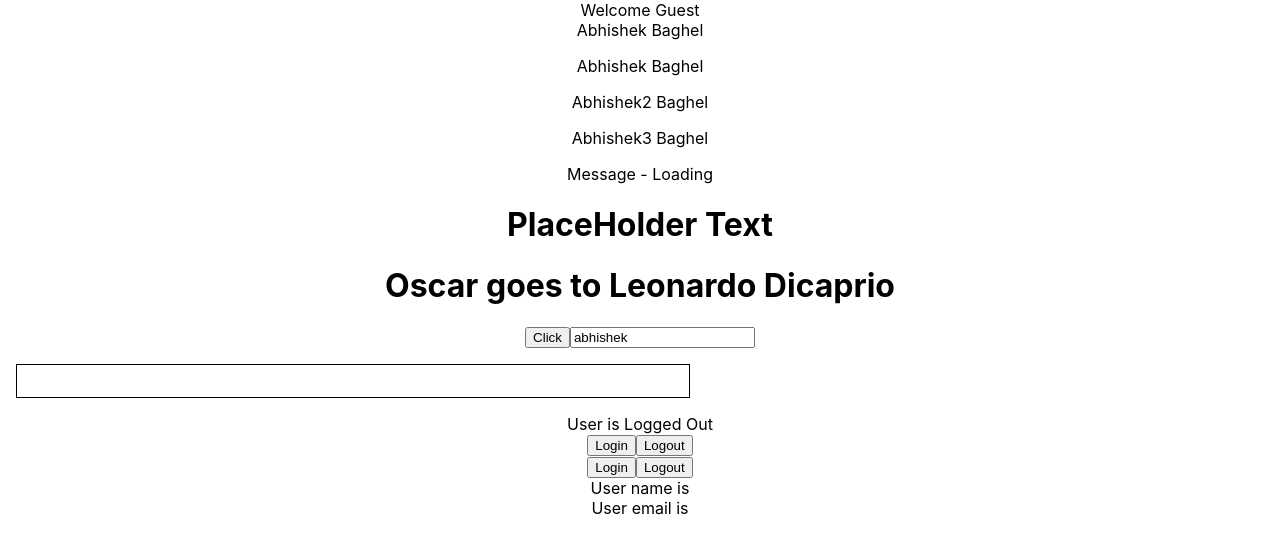
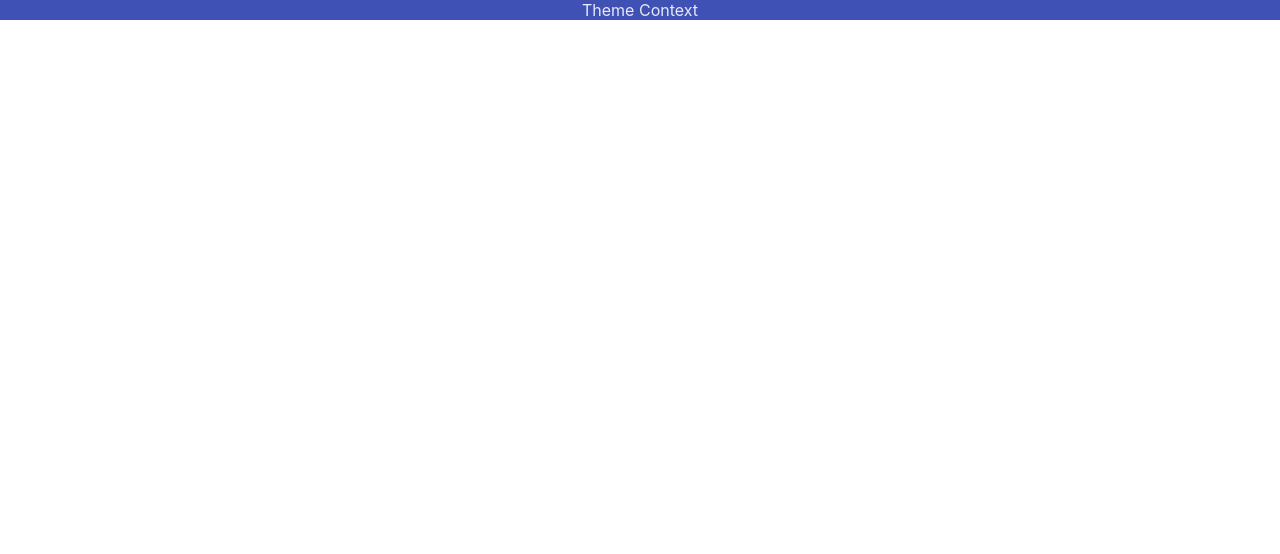
Before and after one commit to Aadiyogi112/React-Typescript, a React (Create React App) app in the folder react-typescript-demo/: page / in a window 1280 px wide. Shown: the top 554 px of the page. Built offline with nearby package versions, Linux system fonts and the light colour scheme.

Commit message:
Theme Context

```diff
--- a/react-typescript-demo/src/App.tsx
+++ b/react-typescript-demo/src/App.tsx
@@ -1,6 +1,8 @@
 import "./App.css";
 import { Button } from "./components/Button";
 import { Container } from "./components/Container";
+import { Box } from "./components/context/Box";
+import { ThemeContextProvider } from "./components/context/ThemeContext";
 import Greet from "./components/Greet";
 import { Heading } from "./components/Heading";
 import { Input } from "./components/Input";
@@ -32,28 +34,32 @@
   };
   return (
     <div className="App">
-      <Greet name="Abhishek" loggedIn={false} />
-      <PersonComponent name={personName} />
-      <PersonList names={nameList} />
-      <Status status="Loading" />
-      <Heading>PlaceHolder Text</Heading>
-      <Oscar>
-        <Heading>Oscar goes to Leonardo Dicaprio</Heading>
-      </Oscar>
-      <Button handleClick={(event, id) => console.log("Clicked", event, id)} />
-      <Input value="abhishek" handleChange={(event) => console.log(event)} />
-      <Container
-        styles={{
-          border: "1px solid black",
-          padding: "1rem",
-          margin: "1rem",
-          width: "50%",
-        }}
-      />
-      <LoginComponent />
-      <User/>
+      <ThemeContextProvider>
+        <Box />
+      </ThemeContextProvider>
     </div>
   );
 }
 
 export default App;
+
+// <Greet name="Abhishek" loggedIn={false} />
+//       <PersonComponent name={personName} />
+//       <PersonList names={nameList} />
+//       <Status status="Loading" />
+//       <Heading>PlaceHolder Text</Heading>
+//       <Oscar>
+//         <Heading>Oscar goes to Leonardo Dicaprio</Heading>
+//       </Oscar>
+//       <Button handleClick={(event, id) => console.log("Clicked", event, id)} />
+//       <Input value="abhishek" handleChange={(event) => console.log(event)} />
+//       <Container
+//         styles={{
+//           border: "1px solid black",
+//           padding: "1rem",
+//           margin: "1rem",
+//           width: "50%",
+//         }}
+//       />
+//       <LoginComponent />
+//       <User/>
--- /dev/null
+++ b/react-typescript-demo/src/components/context/Box.tsx
@@ -0,0 +1,14 @@
+import { useContext } from "react";
+import { ThemeContext } from "./ThemeContext";
+
+export const Box = () => {
+  const theme = useContext(ThemeContext);
+
+  return (
+    <div
+      style={{ backgroundColor: theme.primary.main, color: theme.primary.text }}
+    >
+      Theme Context
+    </div>
+  );
+};
--- /dev/null
+++ b/react-typescript-demo/src/components/context/ThemeContext.tsx
@@ -0,0 +1,16 @@
+import { createContext } from "react";
+import { theme } from "./theme";
+
+type ThemeContextProviderProps = {
+  children: React.ReactNode;
+};
+
+export const ThemeContext = createContext(theme);
+
+export const ThemeContextProvider = ({
+  children,
+}: ThemeContextProviderProps) => {
+  return (
+    <ThemeContext.Provider value={theme}>{children}</ThemeContext.Provider>
+  );
+};
--- /dev/null
+++ b/react-typescript-demo/src/components/context/theme.ts
@@ -0,0 +1,10 @@
+export const theme={
+    primary:{
+        main: '#3f51b5',
+        text: '#e8eaf6',
+    },
+    secondary:{
+        main: '#f50057',
+        text: '#e8eaf6',
+    }
+}
```
